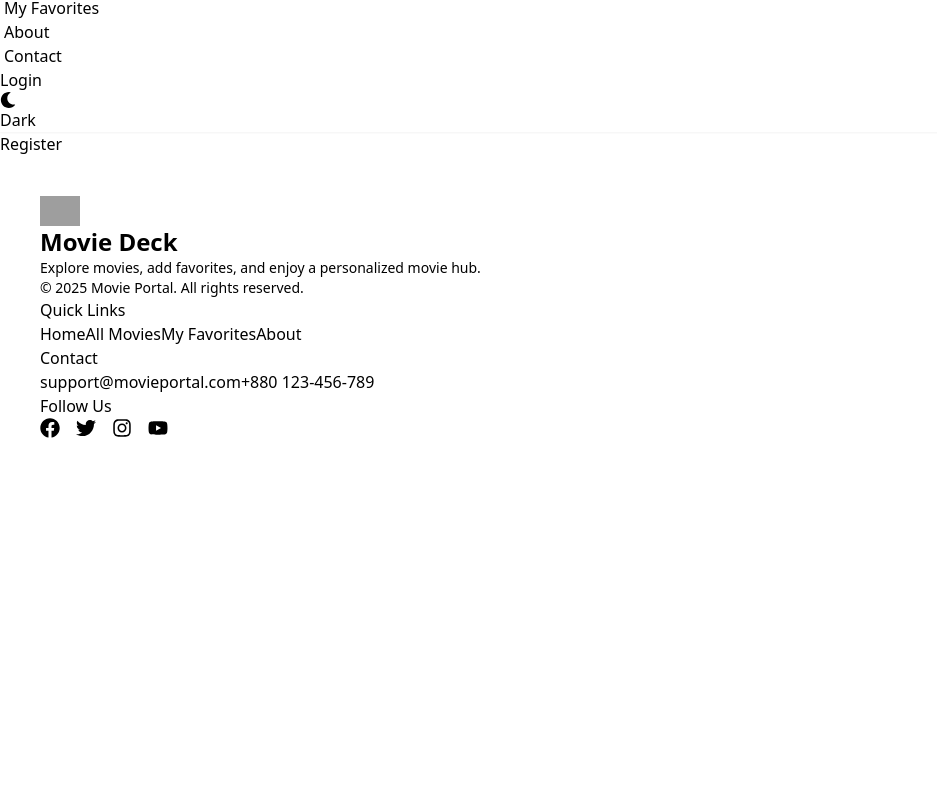
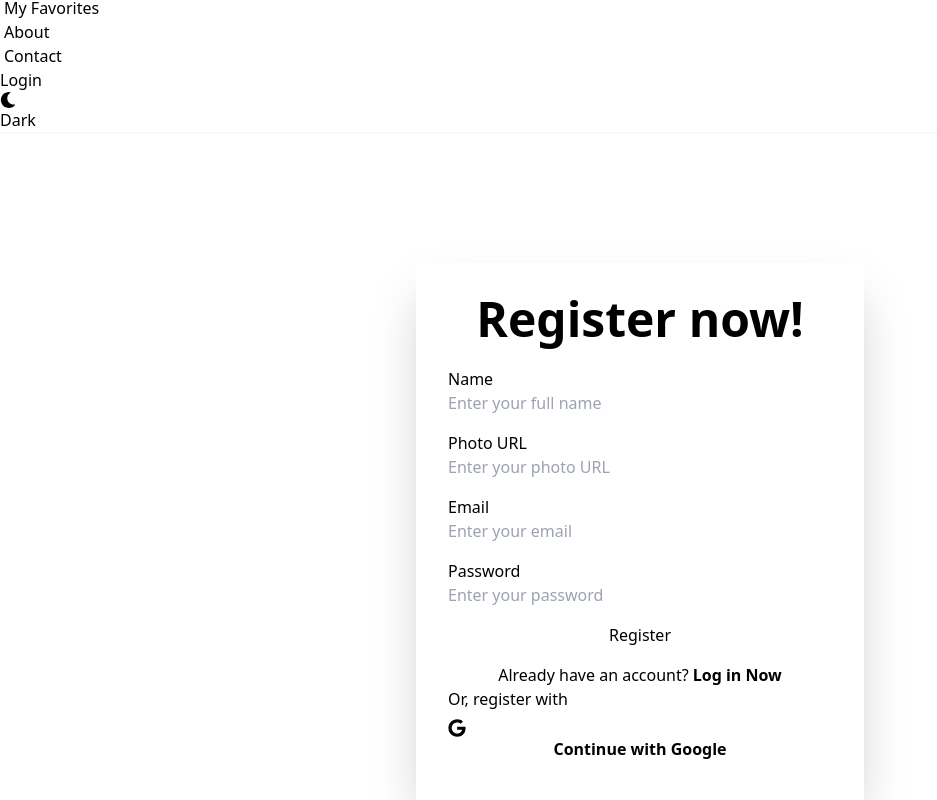
Before and after one commit to dmmalek/movie-deck-orchid-client, a React (Vite) app: page /auth/register in a window 1280 px wide. Shown: the part 300-1100 px from the top of the page, without its empty margins (0-937 px from the left). Before the commit the page ends 800 px from the top, so only its background shows below. Built offline with nearby package versions, Linux system fonts and the light colour scheme; no server answers; grey boxes are pictures that could not be loaded.

Commit message:
add functionality and design for register

```diff
--- a/src/auth/Register.jsx
+++ b/src/auth/Register.jsx
@@ -1,7 +1,143 @@
+import { useContext, useState } from "react";
+import { NavLink, useLocation, useNavigate } from "react-router-dom";
+
+import Swal from "sweetalert2";
+import AuthContext from "../context/AuthContext";
+import SocialLogIn from "./SocialLogIn";
+
 const Register = () => {
+  const { signUpUser, profileUpdate } = useContext(AuthContext);
+  const navigate = useNavigate();
+  const location = useLocation();
+  const [errorMessage, setErrorMessage] = useState("");
+
+  const handleSubmit = (e) => {
+    e.preventDefault();
+    const form = e.target;
+    const name = form.name.value;
+    const url = form.url.value;
+    const email = form.email.value;
+    const password = form.password.value;
+
+    //  password validation
+    if (password.length < 6) {
+      setErrorMessage("Password must be at least 6 characters long.");
+    }
+    if (!/[A-Z]/.test(password)) {
+      return setErrorMessage(
+        "Password must contain at least one uppercase letter."
+      );
+    }
+    if (!/[a-z]/.test(password)) {
+      return setErrorMessage(
+        "Password must contain at least one lowercase letter."
+      );
+    }
+
+    signUpUser(email, password)
+      .then((result) => {
+        profileUpdate(name, url);
+        Swal.fire({
+          title: "Good job!",
+          text: "Sign Up Succesfully",
+          icon: "success",
+        });
+        const redirectTo = location.state || "/";
+        navigate(redirectTo);
+      })
+      .catch((error) => {
+        const errMesage = error.message;
+        setErrorMessage(errMesage);
+      });
+  };
+
   return (
-    <div>
-      <h1>Register</h1>
+    <div className="flex items-center justify-center bg-base-200 min-h-screen px-4 py-8">
+      <div className="w-full  max-w-md">
+        <div className="card bg-base-100 w-full shadow-2xl">
+          <div className="card-body p-4 sm:p-6 md:p-8">
+            <h1 className="text-2xl sm:text-3xl md:text-4xl lg:text-5xl font-bold text-center mb-4 sm:mb-6">
+              Register now!
+            </h1>
+            <form onSubmit={handleSubmit} className="space-y-4">
+              <div className="form-control">
+                <label className="label text-sm sm:text-base">
+                  <span className="label-text">Name</span>
+                </label>
+                <input
+                  type="text"
+                  className="input input-bordered w-full text-sm sm:text-base"
+                  name="name"
+                  placeholder="Enter your full name"
+                  required
+                />
+              </div>
+              <div className="form-control">
+                <label className="label text-sm sm:text-base">
+                  <span className="label-text">Photo URL</span>
+                </label>
+                <input
+                  type="url"
+                  className="input input-bordered w-full text-sm sm:text-base"
+                  name="url"
+                  placeholder="Enter your photo URL"
+                />
+              </div>
+              <div className="form-control">
+                <label className="label text-sm sm:text-base">
+                  <span className="label-text">Email</span>
+                </label>
+                <input
+                  type="email"
+                  className="input input-bordered w-full text-sm sm:text-base"
+                  name="email"
+                  placeholder="Enter your email"
+                  required
+                />
+              </div>
+              <div className="form-control">
+                <label className="label text-sm sm:text-base">
+                  <span className="label-text">Password</span>
+                </label>
+                <input
+                  type="password"
+                  className="input input-bordered w-full text-sm sm:text-base"
+                  name="password"
+                  placeholder="Enter your password"
+                  autoComplete="off"
+                  required
+                />
+              </div>
+              <div className="form-control mt-4 sm:mt-6">
+                <button
+                  className="btn  w-full text-sm sm:text-base"
+                  type="submit"
+                >
+                  Register
+                </button>
+              </div>
+            </form>
+            <p className="text-center text-sm sm:text-base mt-4">
+              Already have an account?
+              <NavLink
+                className="font-bold ml-1 hover:underline"
+                to="/auth/login"
+              >
+                Log in Now
+              </NavLink>
+            </p>
+            {errorMessage && (
+              <div className="alert alert-error mt-4">
+                <span className="text-xs sm:text-sm">{errorMessage}</span>
+              </div>
+            )}
+            <div className="divider text-sm sm:text-base">
+              Or, register with
+            </div>
+            <SocialLogIn />
+          </div>
+        </div>
+      </div>
     </div>
   );
 };
--- a/src/auth/SocialLogIn.jsx
+++ b/src/auth/SocialLogIn.jsx
@@ -21,7 +21,7 @@ const SocialLogIn = () => {
       <div className="py-2">
         <button
           onClick={handleGoogleLogIn}
-          className="btn btn-outline hover:bg-green-600 hover:text-white hover:border-green-600 text-teal-600 font-semibold w-full text-sm sm:text-base transition-colors duration-200"
+          className="btn btn-outline font-semibold w-full text-sm sm:text-base transition-colors duration-200"
         >
           <FaGoogle className="text-lg" />
           <span>Continue with Google</span>
--- a/src/firebase/firebase.init.js
+++ b/src/firebase/firebase.init.js
@@ -6,12 +6,12 @@ import { getAuth } from "firebase/auth";
 
 // Your web app's Firebase configuration
 const firebaseConfig = {
-  apiKey: import.meta.env.VITE_apiKey,
-  authDomain: import.meta.env.VITE_authDomain,
-  projectId: import.meta.env.VITE_projectId,
-  storageBucket: import.meta.env.VITE_storageBucket,
-  messagingSenderId: import.meta.env.VITE_messagingSenderId,
-  appId: import.meta.env.VITE_appId,
+  apiKey: "AIzaSyB8hsIoRawysc9HTw4PZiRz4vaBwvSufvg",
+  authDomain: "movie-deck-212a8.firebaseapp.com",
+  projectId: "movie-deck-212a8",
+  storageBucket: "movie-deck-212a8.firebasestorage.app",
+  messagingSenderId: "703094083943",
+  appId: "1:703094083943:web:87c38c224871939c6e1fc2",
 };
 
 // Initialize Firebase
```
